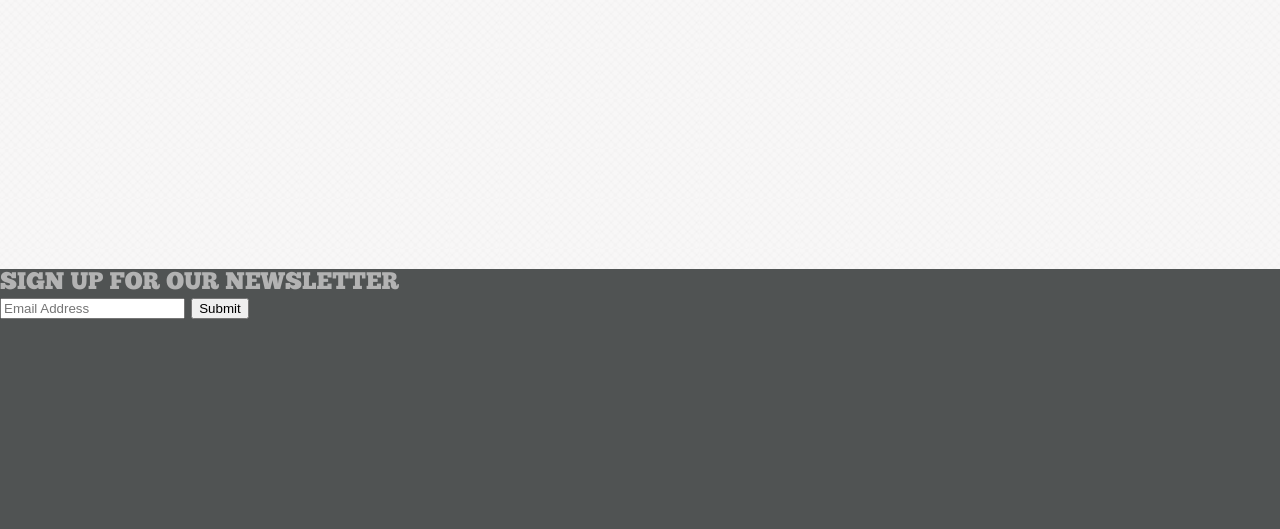
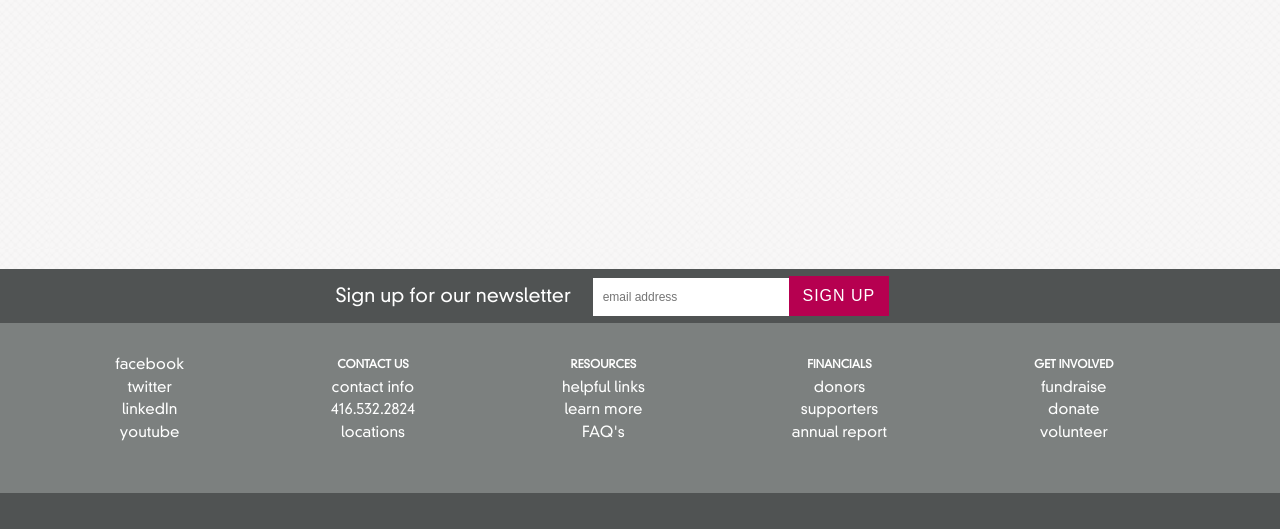
Before and after one commit to dustingamble/WWCC_mainSite, a PHP site: page / in a window 1280 px wide. Shown: the part 4611-5140 px from the top of the page. After the commit the page ends 5104 px from the top, so only its background shows below. Run offline with PHP 8.4, Linux system fonts and the light colour scheme; style sheets or scripts are compiled from the project's sources.

Commit message:
added footer
needs bottom part of footer still.

```diff
--- a/index.html
+++ b/index.html
@@ -44,7 +44,6 @@
         </div>
       </nav>
     </header>
-
       <div class="divider"></div>
 
       <section id="hero">
@@ -91,16 +90,59 @@
 
       </section>
 
+
+<!-- FOOTER -->
       <footer id="footer">
-        <div class="memberSignUp">
-          <h3>Sign up for our newsletter</h3>
+
+        <div class="emailSignUp">
+        <div class="containText">
+          <p>Sign up for our newsletter</p>
           <form>
             <label>
               <input type="text" name="inputBox" placeholder="Email Address">
-              <input type="submit">
             </label>
+              <input type="submit" value="Sign Up">
           </form>
-        </div><!--memberSignUp-->
+          </div> <!--containText-->
+        </div><!--emailSignUp-->
+
+<div class="containText">
+          <ul class="column">
+            <li><a href="#">facebook</a></li>
+            <li><a href="#">twitter</a></li>
+            <li><a href="#">linkedIn</a></li>
+            <li><a href="#">youtube</a></li>
+          </ul>
+
+          <ul class="column">
+            <li><h4>CONTACT US<h4></li>
+            <li><a href="#">contact info</a></li>
+            <li><a href="#">416.532.2824</a></li>
+            <li><a href="#">locations</a></li>
+          </ul>
+
+          <ul class="column">
+            <li><h4>RESOURCES<h4></li>
+            <li><a href="#">helpful links</a></li>
+            <li><a href="#">learn more</a></li>
+            <li><a href="#">FAQ's</a></li>
+          </ul>
+
+          <ul class="column">
+            <li><h4>FINANCIALS<h4></li>
+            <li><a href="#">donors</a></li>
+            <li><a href="#">supporters</a></li>
+            <li><a href="#">annual report</a></li>
+          </ul>
+
+          <ul class="column">
+            <li><h4>GET INVOLVED<h4></li>
+            <li><a href="#">fundraise</a></li>
+            <li><a href="#">donate</a></li>
+            <li><a href="#">volunteer</a></li>
+          </ul>
+
+        </div> <!--containText-->
 
 
       </footer>
--- a/styles/css/main.css
+++ b/styles/css/main.css
@@ -40,8 +40,7 @@ p {
 }
 h1,
 h2,
-h3,
-h4 {
+h3 {
   font-family: 'chunkfiveroman', 'Arvo', Georgia, Times, serif;
   line-height: 1em;
   text-transform: uppercase;
@@ -51,6 +50,12 @@ h1 {
 }
 h2 {
   font-size: 1em;
+}
+h4 {
+  font-family: 'din_30640_stdneuzeitgroteskLt', 'PT Sans', Helvetica, Arial, sans-serif;
+  font-size: .750em;
+  text-transform: uppercase;
+  font-weight: bold;
 }
 li {
   display: inline-block;
@@ -97,6 +102,11 @@ body {
   text-transform: none;
   margin: 0;
   font-size: 0.8em;
+}
+.containText {
+  width: 82%;
+  margin: 0 auto;
+  overflow: hidden;
 }
 /*HEADER -----------------------------------------------*/
 header#header {
@@ -207,6 +217,7 @@ header#header nav#mainNav #btn .donate {
   height: 15px;
   background-color: #b60050;
 }
+/*-------HERO-------*/
 section#hero {
   background: url(../../images/hero.jpg);
   background-position: center bottom;
@@ -230,10 +241,12 @@ section#hero {
   padding: 5px 19px 5px 27px;
   font-size: 0.8em;
 }
+/*-------ICON SECTION-------*/
 section#iconNav {
   min-height: 295px;
   background: #ffffff;
 }
+/*-------WHAT SECTION-------*/
 section#what {
   width: 100%;
   min-height: 755px;
@@ -249,6 +262,7 @@ section#what p {
   background: #b60050;
   color: #ffffff;
 }
+/*-------WHY SECTION-------*/
 section#why {
   width: 100%;
   min-height: 1430px;
@@ -268,6 +282,7 @@ section#graphs {
   min-height: 340px;
   background: url(../../images/pattern.png);
 }
+/*-------HOW SECTION-------*/
 section#how {
   width: 100%;
   min-height: 920px;
@@ -291,7 +306,68 @@ section#cta {
   min-height: 270px;
   background: url(../../images/pattern.png);
 }
+/*-------FOOTER-------*/
 footer#footer {
-  height: 260px;
+  background-color: #7c807f;
+  overflow: hidden;
+}
+footer#footer .emailSignUp {
+  float: left;
+  width: 100%;
   background-color: #505353;
 }
+footer#footer .emailSignUp p {
+  font-family: 'din_30640_stdneuzeitgroteskLt', 'PT Sans', Helvetica, Arial, sans-serif;
+  color: #ffffff;
+  text-transform: none;
+  float: left;
+  font-size: .8em;
+  padding: 15px 15px 15px 21%;
+}
+footer#footer .emailSignUp form {
+  font-family: 'din_30640_stdneuzeitgroteskLt', 'PT Sans', Helvetica, Arial, sans-serif;
+  float: left;
+  padding: 7px;
+}
+footer#footer .emailSignUp form label {
+  width: 100%;
+}
+footer#footer .emailSignUp form label input[type="text"] {
+  height: 38px;
+  margin-top: -5px;
+  width: 200px;
+  font-size: 12px;
+  text-transform: lowercase;
+  border: none;
+  padding-left: 10px;
+  color: #505353;
+}
+footer#footer .emailSignUp form input[type="submit"] {
+  width: 100px;
+  height: 40px;
+  margin-left: -10px;
+  background-color: #b60050;
+  border: none;
+  color: #ffffff;
+  text-transform: uppercase;
+  font-size: 16px;
+  letter-spacing: 1px;
+}
+footer#footer .containText ul.column {
+  color: #ffffff;
+  text-align: center;
+  line-height: 1.5em;
+  font-size: .625em;
+  padding: 30px 14% 50px 0;
+  float: left;
+  display: inline-block;
+}
+footer#footer .containText ul.column:last-of-type {
+  padding-right: 0;
+}
+footer#footer .containText ul.column li {
+  display: block;
+}
+footer#footer .containText ul.column li a {
+  color: #ffffff;
+}
--- a/styles/less/includes/typography.less
+++ b/styles/less/includes/typography.less
@@ -21,7 +21,7 @@ p {
    line-height: 1.2em;
 }
 
-h1, h2, h3, h4 {
+h1, h2, h3 {
   font-family: @headingsfont;
   line-height: 1em;
   text-transform: uppercase;
@@ -32,6 +32,14 @@ h1 {
 h2 {
   font-size: 1em;
 }
+
+h4{
+  font-family: @bodyfont;
+  font-size: .750em;
+  text-transform: uppercase;
+  font-weight:bold;
+}
+
 li {
   display:inline-block;
 }
--- a/styles/less/main.less
+++ b/styles/less/main.less
@@ -40,7 +40,11 @@ body {
   }
 }
 
-
+.containText{
+  width:82%;
+  margin:0 auto;
+  overflow: hidden;
+}
 /*HEADER -----------------------------------------------*/
 header#header{
     background:@headergrey;
@@ -154,7 +158,7 @@ header#header{
   height:15px;
   background-color:@pink;
 }
-
+/*-------HERO-------*/
 section#hero {
   background: url(../../images/hero.jpg);
   background-position: center bottom;
@@ -178,11 +182,15 @@ section#hero {
     font-size: 0.8em;
   }
 }
+
+/*-------ICON SECTION-------*/
 section#iconNav {
   min-height:295px;
   background:@white;
 }
 
+
+/*-------WHAT SECTION-------*/
 section#what {
   width:100%;
   min-height:755px;
@@ -200,6 +208,7 @@ section#what {
   }
 }
 
+/*-------WHY SECTION-------*/
 section#why {
   width:100%;
   min-height:1430px;
@@ -220,7 +229,7 @@ section#graphs{
   background: url(../../images/pattern.png);
 
 }
-
+/*-------HOW SECTION-------*/
 section#how {
   width:100%;
   min-height:920px;
@@ -248,8 +257,72 @@ section#cta{
   background: url(../../images/pattern.png);
 
 }
+/*-------FOOTER-------*/
+footer#footer{
+  background-color:@headerlightgrey;
+  overflow: hidden;
 
-footer#footer{
-  height:260px;
-  background-color:@headergrey;
+  .emailSignUp{
+    float:left;
+    width:100%;
+    background-color: @headergrey;
+    p{
+      font-family: @bodyfont;
+      color:@white;
+      text-transform: none;
+      float:left;
+      font-size: .8em;
+      padding: 15px 15px 15px 21%
+    }
+    form{
+        font-family: @bodyfont;
+        float:left;
+        padding:7px;
+        label{
+          width:100%;
+          input[type="text"]{
+            height:38px;
+            margin-top: -5px;
+            width:200px;
+            font-size: 12px;
+            text-transform: lowercase;
+            border:none;
+            padding-left: 10px;
+            color:@headergrey;
+          }
+        }
+        input[type="submit"]{
+          width:100px;
+          height:40px;
+          margin-left:-10px;
+          background-color: @pink;
+          border:none;
+          color:@white;
+          text-transform: uppercase;
+          font-size: 16px;
+          letter-spacing: 1px;
+        }
+    }
 }
+
+.containText{
+      ul.column{
+        color:@white;
+        text-align: center;
+        line-height: 1.5em;
+        font-size: .625em;
+        padding: 30px 14% 50px 0;
+        float:left;
+        display:inline-block;
+         &:last-of-type{
+          padding-right:0;
+          }
+        li{
+          display: block;
+          a{
+            color:@white;
+         }
+        }
+      }
+    }
+   }
```
